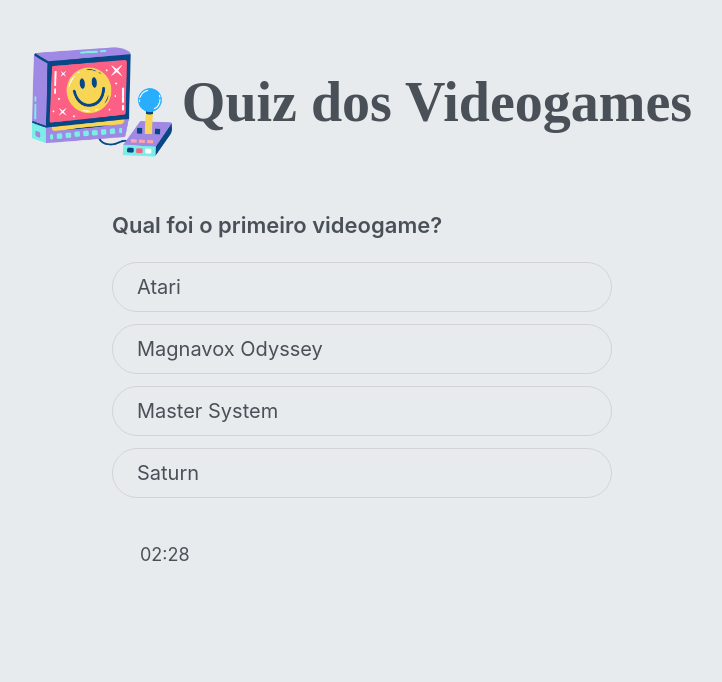
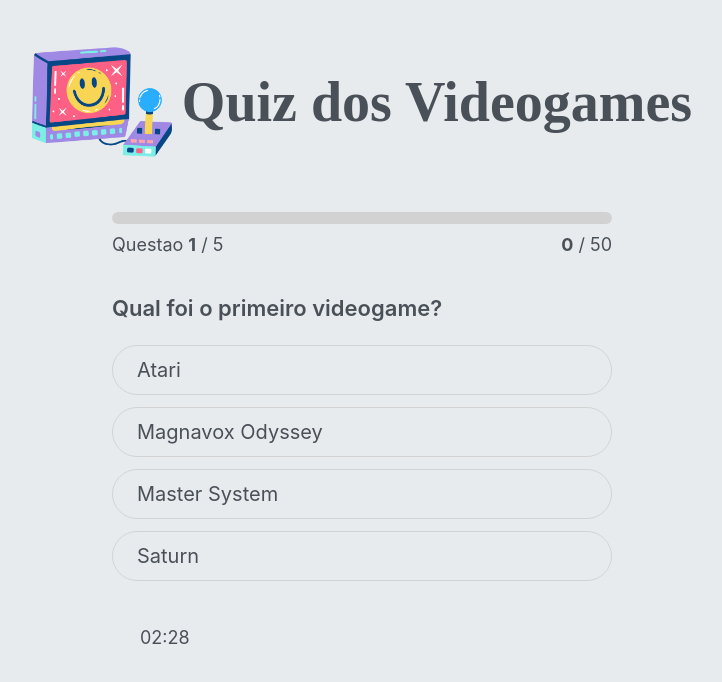
Before and after one commit to JuFML/quiz-videogame-react, a React (Vite) app: page / in a window 1280 px wide. Both pictures are taken after a click on the button "Bora começar". Shown: the top 682 px of the page, without its empty margins (278-1000 px from the left). Built offline with nearby package versions, Linux system fonts and the light colour scheme; a web font is replaced by a local one.

Commit message:
create progress component

```diff
--- a/src/App.jsx
+++ b/src/App.jsx
@@ -23,7 +23,7 @@
     return {
       ...state,
       currentQuestion: null,
-      userScore: action.userScore ? state.userScore + action.userScore : state.userScore,
+      userScore: 0,
       appStatus: "ready"
     }
   }
@@ -41,7 +41,7 @@
     return {
       ...state,
       clickedAnswer: action.clickedAnswer,
-      userScore: action.rightOption === action.clickedAnswer ? state?.questions[state.currentQuestion]?.points : 0
+      userScore: action.rightOption === action.clickedAnswer ? state.userScore + state?.questions[state.currentQuestion]?.points : state.userScore + 0
     }
   }
 
@@ -88,6 +88,13 @@
   const [state, dispatch] = useReducer(reducer, initialState)
   let rightOption = state?.questions[state?.currentQuestion]?.correctOption
   let isTheLastQuestion = state?.currentQuestion === state?.questions?.length - 1
+  const userHasAnswered = state.clickedAnswer !== null
+  const maxScore = state.questions.reduce((acc, question) => acc + question.points, 0)
+  const percentage = state.userScore / maxScore * 100
+  const progressValue = userHasAnswered ? state.currentQuestion + 1 : state.currentQuestion
+
+
+
   useEffect(() => {
     fetch("http://localhost:5173/src/videogame-questions.json")
       .then(response => response.json())
@@ -104,23 +111,10 @@
     return () => clearTimeout(id)
   }, [state.seconds])
 
-  const handleClickAnswer = (answer) => {
-    console.log(answer)
-    dispatch({type: "clicked_answer", clickedAnswer: answer, rightOption})
-  }
-
-  const handleClickNext = () => {
-    dispatch({type: "clicked_next_answer", isTheLastQuestion})
-  }
-
-  const handleClickRestart = () => {
-    dispatch({type: "clicked_restart"})
-  }
-
-  const handleClickStart = () => {
-    dispatch({type: "clicked_start"})
-  }
-
+  const handleClickAnswer = (answer) =>dispatch({type: "clicked_answer", clickedAnswer: answer, rightOption})
+  const handleClickNext = () => dispatch({type: "clicked_next_answer", isTheLastQuestion})
+  const handleClickRestart = () => dispatch({type: "clicked_restart"})
+  const handleClickStart = () => dispatch({type: "clicked_start"})
   const handleTimer = ({message}) => dispatch({type: message})
 
   return (
@@ -147,6 +141,13 @@
         }
         {state.appStatus === "active" && state.questions.length > 0 &&
           <>
+            <header className="progress">
+              <label>
+                <progress max={state.questions.length} value={progressValue}>{progressValue}</progress>
+                <span>Questao <b>{state.currentQuestion + 1}</b> / {state.questions.length}</span>
+                <span><b>{state.userScore}</b> / {maxScore}</span>
+              </label>
+            </header>
             <div>
               <h4>{state?.questions[state.currentQuestion]?.question}</h4>
               <ul className="options" >
--- a/src/index.css
+++ b/src/index.css
@@ -87,13 +87,20 @@
 
 .progress {
   margin-bottom: 4rem;
-  display: grid;
-  justify-content: space-between;
-  gap: 1.2rem;
-  grid-template-columns: auto auto;
   font-size: 1.8rem;
   color: var(--color-dark);
 }
+
+.progress label {
+  display: grid;
+  gap: 1rem;
+  grid-template-columns: repeat(2, 1fr);
+}
+
+.progress span:last-child {
+  text-align: right;
+}
+
 
 progress {
   -webkit-appearance: none;
@@ -111,6 +118,7 @@
 ::-webkit-progress-value {
   background-color: var(--color-theme);
   border-radius: 100px;
+  transition: all 0.35s;
 }
 
 .btn {
```
